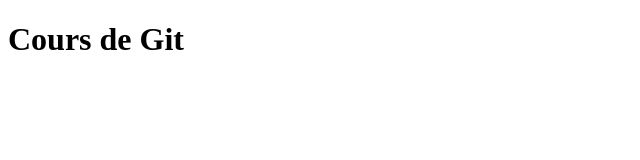
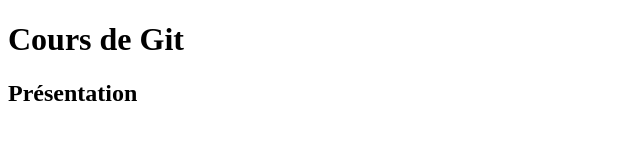
Before and after one commit to Binou05/helloworld, a plain HTML site: page index.html in a window 1280 px wide. Shown: the whole page, without its empty margins (0-640 px from the left). Drawn offline with Linux system fonts and the light colour scheme.

Commit message:
change <h2>

```diff
--- a/index.html
+++ b/index.html
@@ -8,5 +8,6 @@
 </head>
 <body>
    <h1>Cours de Git<h1>
+       <h2>Présentation<h2>
 </body>
 </html>
```
